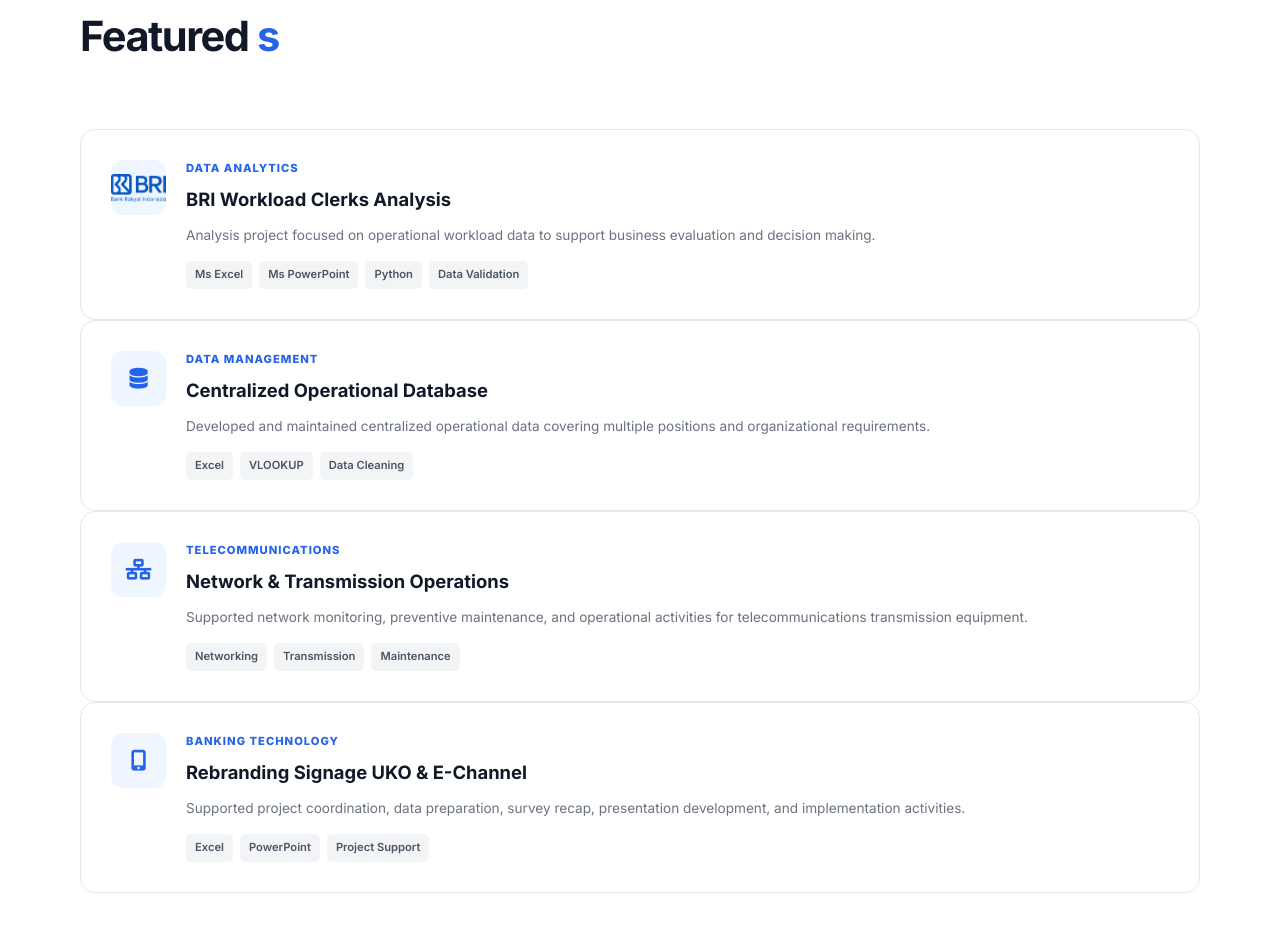
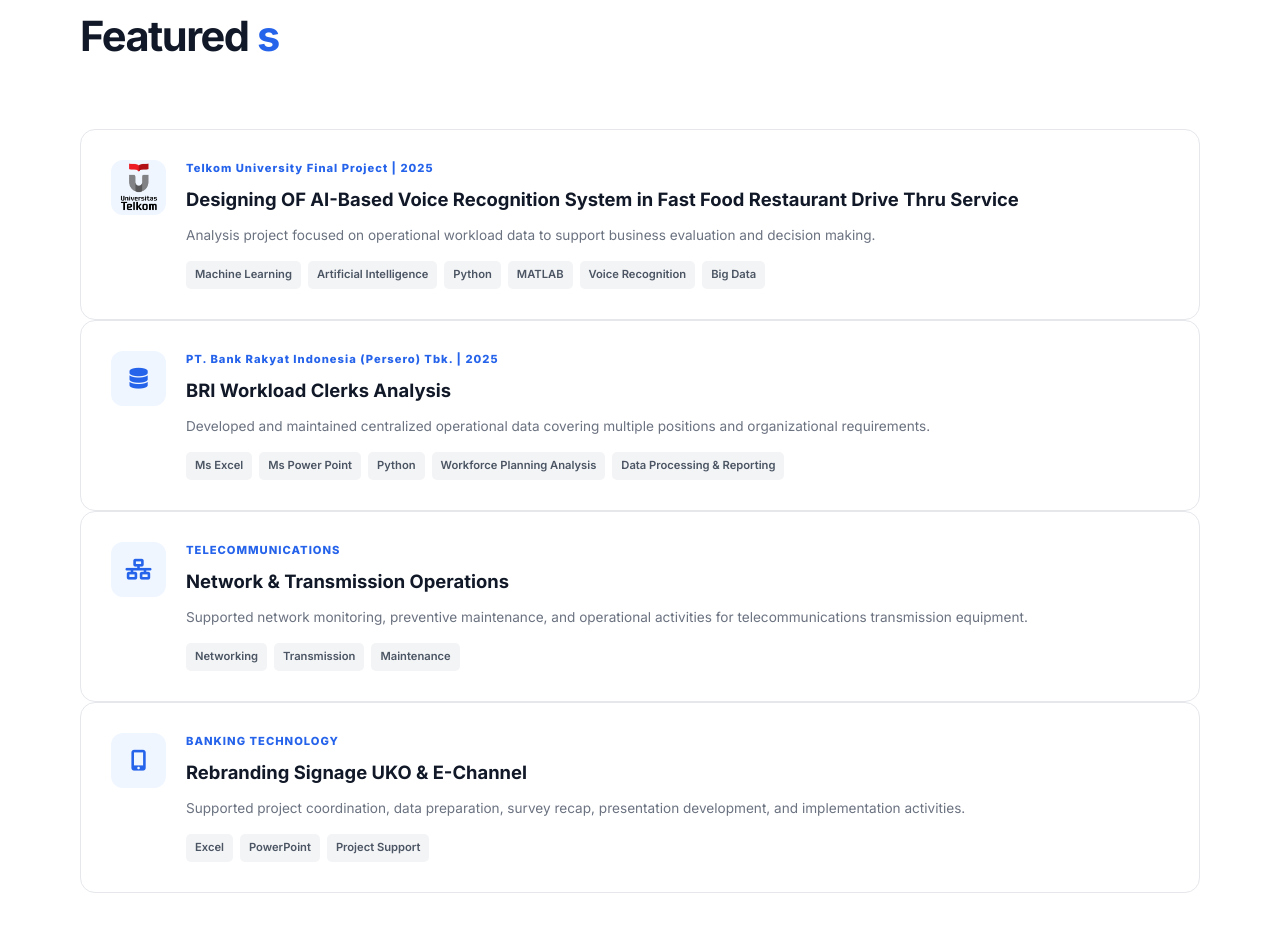
Before and after one commit to revinpd23/Portfolio, a plain HTML site: page index.html in a window 1280 px wide. Shown: the part 3015-3947 px from the top of the page. Drawn offline with Linux system fonts and the light colour scheme.

Commit message:
Update index.html

```diff
--- a/index.html
+++ b/index.html
@@ -517,17 +517,17 @@
                 <article class="project-card">
 
                     <div class="project-icon">
-                        <img src="assets/Logo_BRI.png" alt="BRI Logo">
+                        <img src="assets/Logo_Telkom University.png" alt="Telkom University Logo">
                     </div>
 
                     <div class="project-content">
 
                         <span class="project-category">
-                            DATA ANALYTICS
+                            Telkom University Final Project | 2025
                         </span>
 
                         <h3>
-                            BRI Workload Clerks Analysis
+                            Designing OF AI-Based Voice Recognition System in Fast Food Restaurant Drive Thru Service
                         </h3>
 
                         <p>
@@ -538,10 +538,12 @@
 
                         <div class="tech-stack">
 
-                            <span>Ms Excel</span>
-                            <span>Ms PowerPoint</span>
+                            <span>Machine Learning</span>
+                            <span>Artificial Intelligence</span>
                             <span>Python</span>
-                            <span>Data Validation</span>
+                            <span>MATLAB</span>
+                            <span>Voice Recognition</span>
+                            <span>Big Data</span>
 
                         </div>
 
@@ -561,11 +563,11 @@
                     <div class="project-content">
 
                         <span class="project-category">
-                            DATA MANAGEMENT
+                            PT. Bank Rakyat Indonesia (Persero) Tbk. | 2025
                         </span>
 
                         <h3>
-                            Centralized Operational Database
+                            BRI Workload Clerks Analysis
                         </h3>
 
                         <p>
@@ -576,9 +578,11 @@
 
                         <div class="tech-stack">
 
-                            <span>Excel</span>
-                            <span>VLOOKUP</span>
-                            <span>Data Cleaning</span>
+                            <span>Ms Excel</span>
+                            <span>Ms Power Point</span>
+                            <span>Python</span>
+                            <span>Workforce Planning Analysis</span>
+                            <span>Data Processing & Reporting</span>
 
                         </div>
 
```
